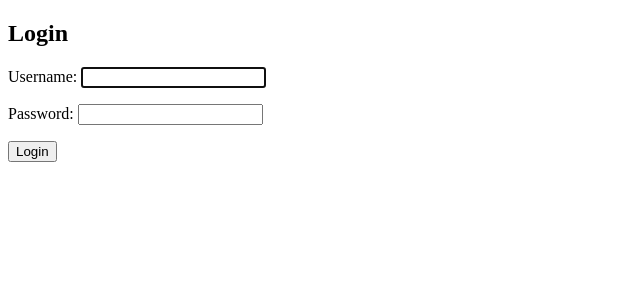
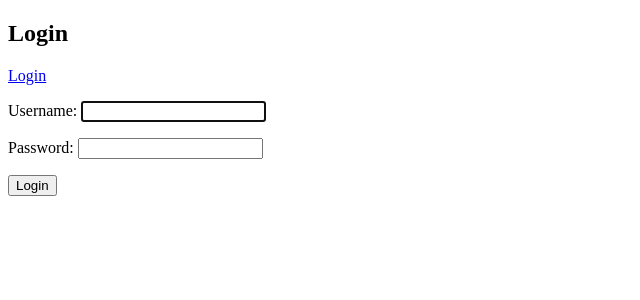
Before and after one commit to stasiekq/odas-bakning, a Django app: page /login/ in a window 1280 px wide. Shown: the part 134-434 px from the top of the page, without its empty margins (0-640 px from the left). Run offline with Django 4.2, Linux system fonts and the light colour scheme.

Commit message:
otp firs steps good direction

```diff
--- a/odasbank/bankapp/templates/base.html
+++ b/odasbank/bankapp/templates/base.html
@@ -13,7 +13,7 @@
             <ul>
                 <li><a href="{% url 'home' %}">Home Page</a></li>
                 <li><a href="{% url 'register' %}">Register</a></li>
-                <li><a href="{% url 'login' %}">Login</a></li>
+                <li><a href="{% url "two_factor:login" %}">Login</a></li>
                 <!-- Dodaj inne linki nawigacyjne według potrzeb -->
             </ul>
         </nav>
--- a/odasbank/bankapp/templates/home.html
+++ b/odasbank/bankapp/templates/home.html
@@ -9,7 +9,7 @@
     <h1>Welcome to the Banking App</h1>
     <p>Choose an option:</p>
     <ul>
-        <li><a href="{% url 'login' %}">Login</a></li>
+        <a href="{% url "two_factor:login" %}">Login</a>
         <li><a href="{% url 'register' %}">Register</a></li>
     </ul>
 </body>
--- a/odasbank/bankapp/templates/login.html
+++ b/odasbank/bankapp/templates/login.html
@@ -2,6 +2,7 @@
 
 {% block content %}
     <h2>Login</h2>
+    <a href="{% url "two_factor:login" %}">Login</a>
     <form method="post" action="{% url 'login' %}">
         {% csrf_token %}
         {{ form.as_p }}
--- /dev/null
+++ b/odasbank/bankapp/templates/two_factor/_base.html
@@ -0,0 +1,5 @@
+{% extends 'base_logged_in.html' %}
+
+{% block content %}
+
+{% endblock %}
--- a/odasbank/bankapp/views.py
+++ b/odasbank/bankapp/views.py
@@ -7,10 +7,18 @@ from django.utils.crypto import get_random_string
 from django.contrib import messages
 from django.urls import reverse_lazy
 from django.views import View
+from functools import wraps
 import string
 from .forms import *
 from .models import *
 
+def otp_required(view_func):
+    @wraps(view_func)
+    def _wrapped_view(request, *args, **kwargs):
+        if not request.user.is_verified():
+            return redirect('/account/login')
+        return view_func(request, *args, **kwargs)
+    return _wrapped_view
 
 def registration_view(request):
     if request.user.is_authenticated:
@@ -55,8 +63,7 @@ def login_view(request):
 
     return render(request, 'login.html', {'form': form})
 
-
-@login_required
+@otp_required
 def dashboard_view(request):
     user = request.user
     account_balance = user.balance
```
